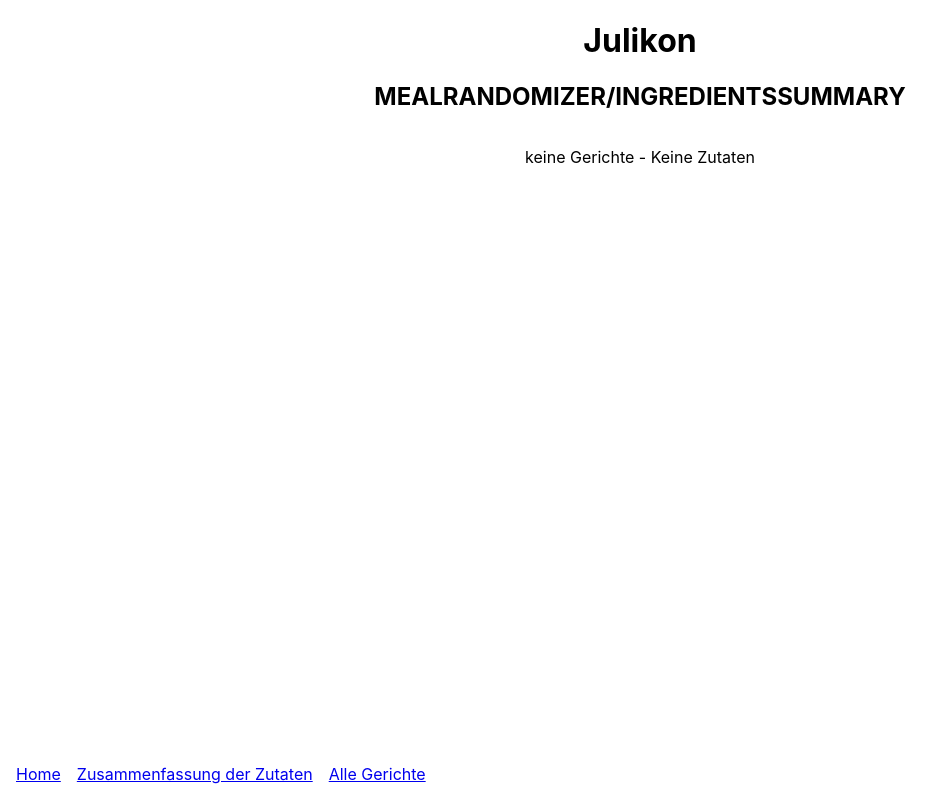
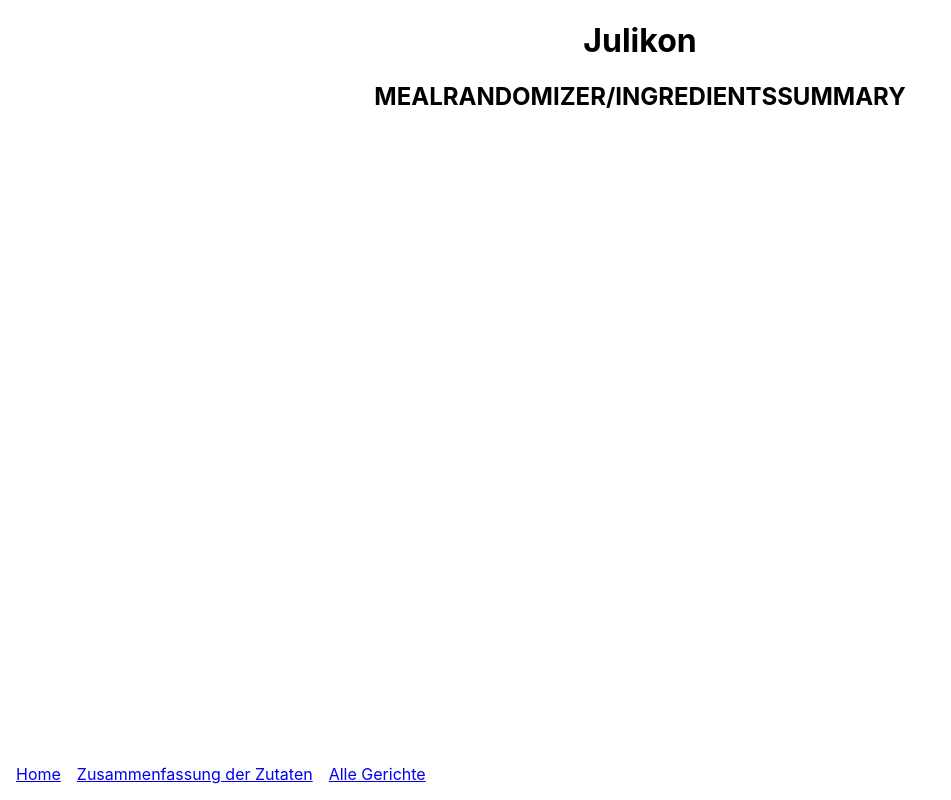
Before and after one commit to JulianHrt/julikon, a Next.js app: page /mealrandomizer/ingredientsSummary in a window 1280 px wide. Shown: the whole page, without its empty margins (0-951 px from the left). Built offline with nearby package versions, Linux system fonts and the light colour scheme; what cloudinary-react would draw is missing.

Commit message:
change typo

```diff
--- a/pages/mealrandomizer/ingredientsSummary/index.js
+++ b/pages/mealrandomizer/ingredientsSummary/index.js
@@ -1,9 +1,6 @@
 export default function IngredientsSummary({ isMeals }) {
   const meals = isMeals;
 
-  if (meals.length >= 0) {
-    return <p>keine Gerichte - Keine Zutaten</p>;
-  } else {
   return (
     <ul>
       {meals.map((meal) => {
@@ -14,4 +11,3 @@ export default function IngredientsSummary({ isMeals }) {
     </ul>
   );
 }
-}
```
Lines whose indentation alone changed are shown as unchanged.
